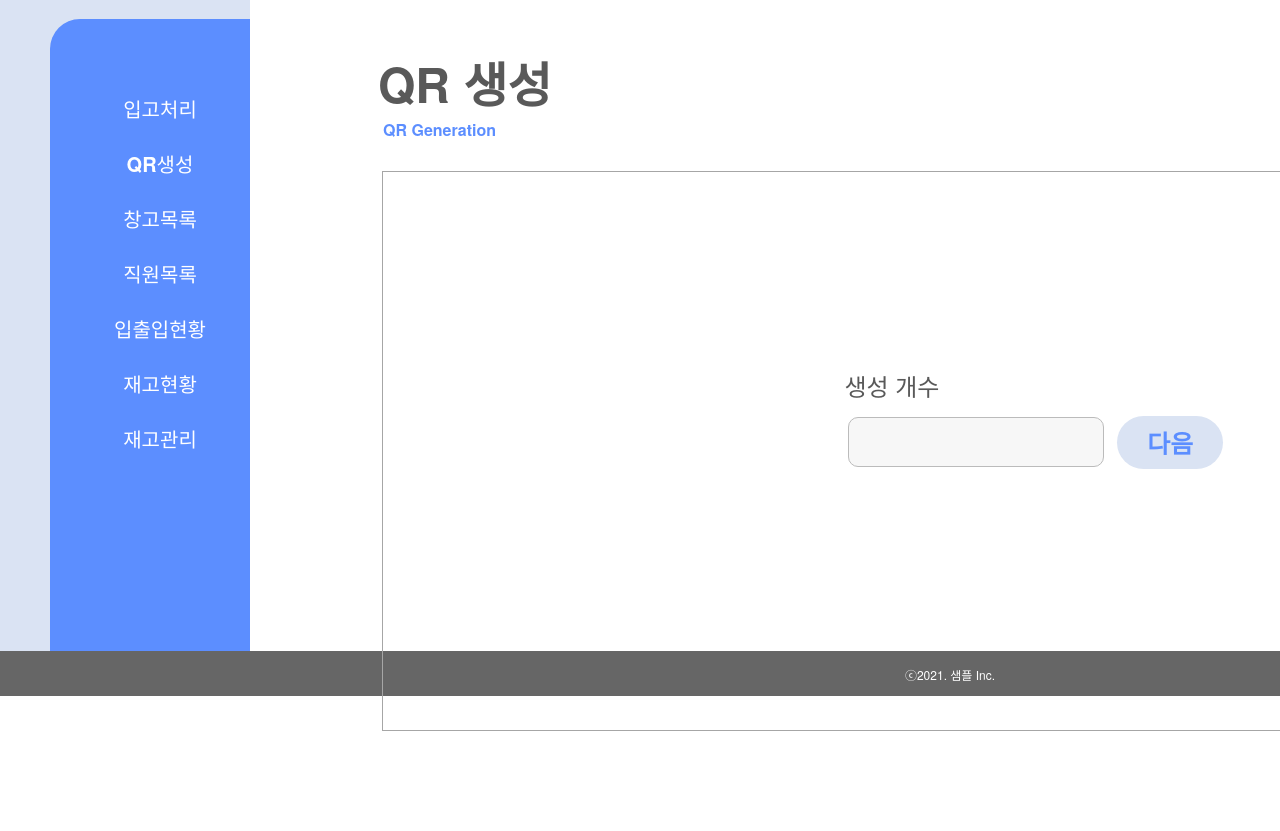
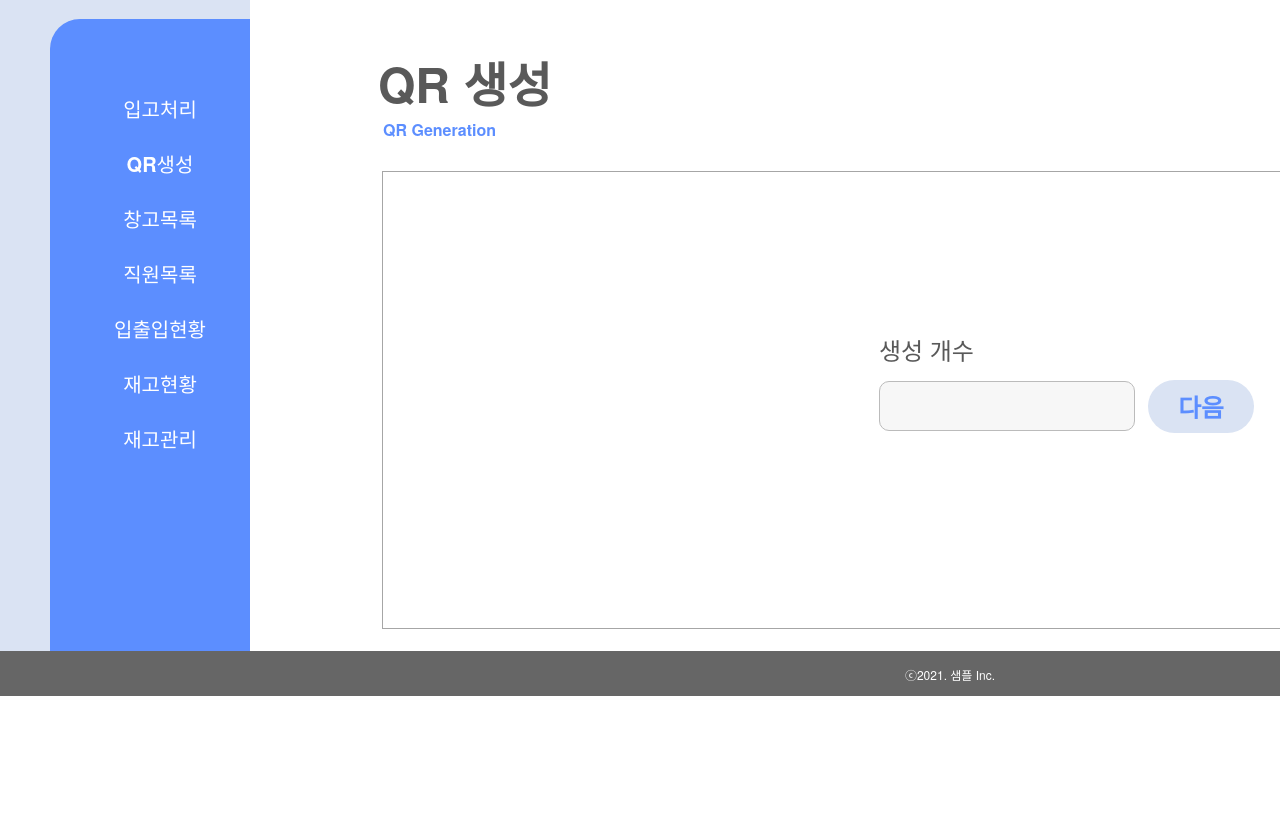
Before and after one commit to CDP2-4/Web, a PHP site: page /views/QRGenerationPage/QRGenerationPage.php in a window 1280 px wide; the page is wider, and only the part inside the window is pictured. Shown: the part 104-935 px from the top of that part. After the commit the page ends 800 px from the top of that part, so only its background shows below. Run offline with PHP 8.4, Linux system fonts and the light colour scheme.

Commit message:
QR페이지 footer 수정

```diff
--- a/css/style_QRGenerationPage.css
+++ b/css/style_QRGenerationPage.css
@@ -6,19 +6,16 @@
 .box {
 	position:relative;
 	width: 90%;
+	height: 70%;
 	border: 1px solid #A6A6A6;
 	margin-left: 2rem;
-}
-
-.box:after {
-	content: "";
-	display: block;
-	padding-bottom: 20%;
+	overflow:hidden;
 }
 
 .qrfrm_content {
-	text-align: center;
-	padding-top: 15%;
+	position: absolute;
+	top: 35%;
+	left: 38%;
 }
 
 .qr_image {
--- a/views/QRGenerationPage/QRGenerationPage.php
+++ b/views/QRGenerationPage/QRGenerationPage.php
@@ -22,7 +22,7 @@
 			<li><div class="subTitle">QR Generation</div></li>
 		</ul>
 		<div id="content2">
-			<div class="box">
+			<div class="box" id="qrfrm_box">
 				<div class="qrfrm_content">
 					 <div class = "list_title" id="list_title">
 						생성 개수
--- a/views/QRGenerationPage/QRPrintPage.php
+++ b/views/QRGenerationPage/QRPrintPage.php
@@ -27,7 +27,7 @@
                <input class="blue_btn" id="cancel" type="button" value="취소"/>
             </form>
 			<div id="content2">
-				<div class="box">
+				<div class="box" id="print_box">
 					<div class="qr_image">
 				   <?php
 				   for($i=1; $i<=40; $i++)
```
